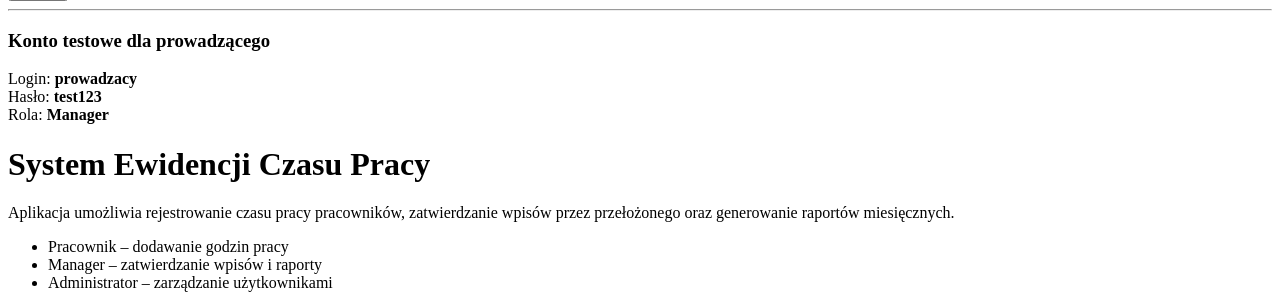
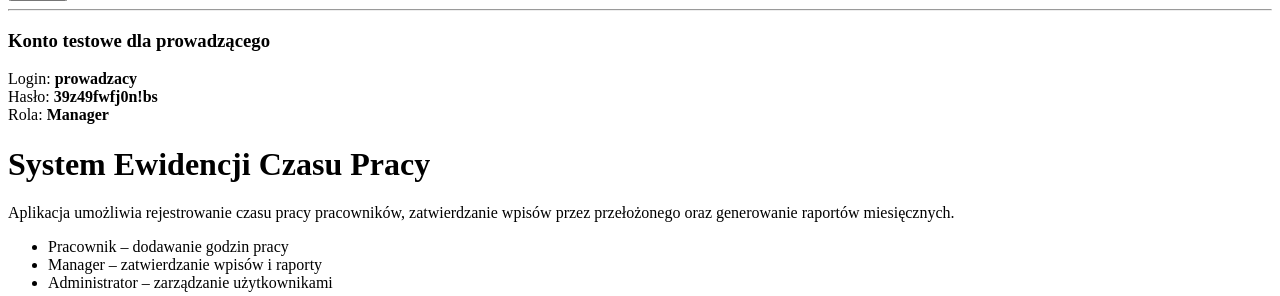
Before and after one commit to JakubSondej/Work_time_app, a Django app: page /accounts/login/ in a window 1280 px wide. Shown: the part 161-457 px from the top of the page. Run offline with Django 5.2, Linux system fonts and the light colour scheme.

Commit message:
Add fix Prowadzacy account

```diff
--- a/tracker/templates/registration/login.html
+++ b/tracker/templates/registration/login.html
@@ -19,7 +19,7 @@
 
 <p>
     Login: <strong>prowadzacy</strong><br>
-    Hasło: <strong>test123</strong><br>
+    Hasło: <strong>39z49fwfj0n!bs</strong><br>
     Rola: <strong>Manager</strong>
 </p>
 
```
